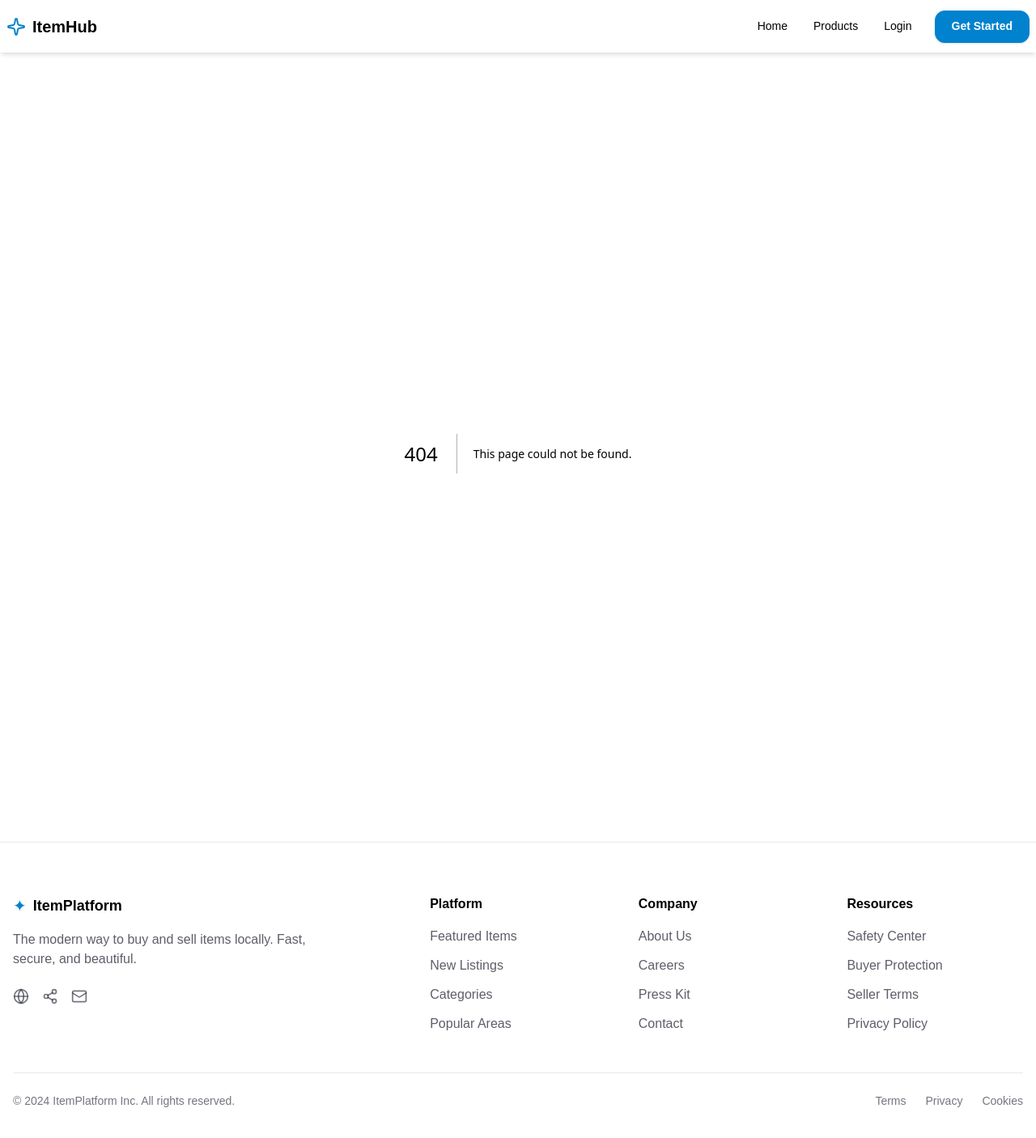
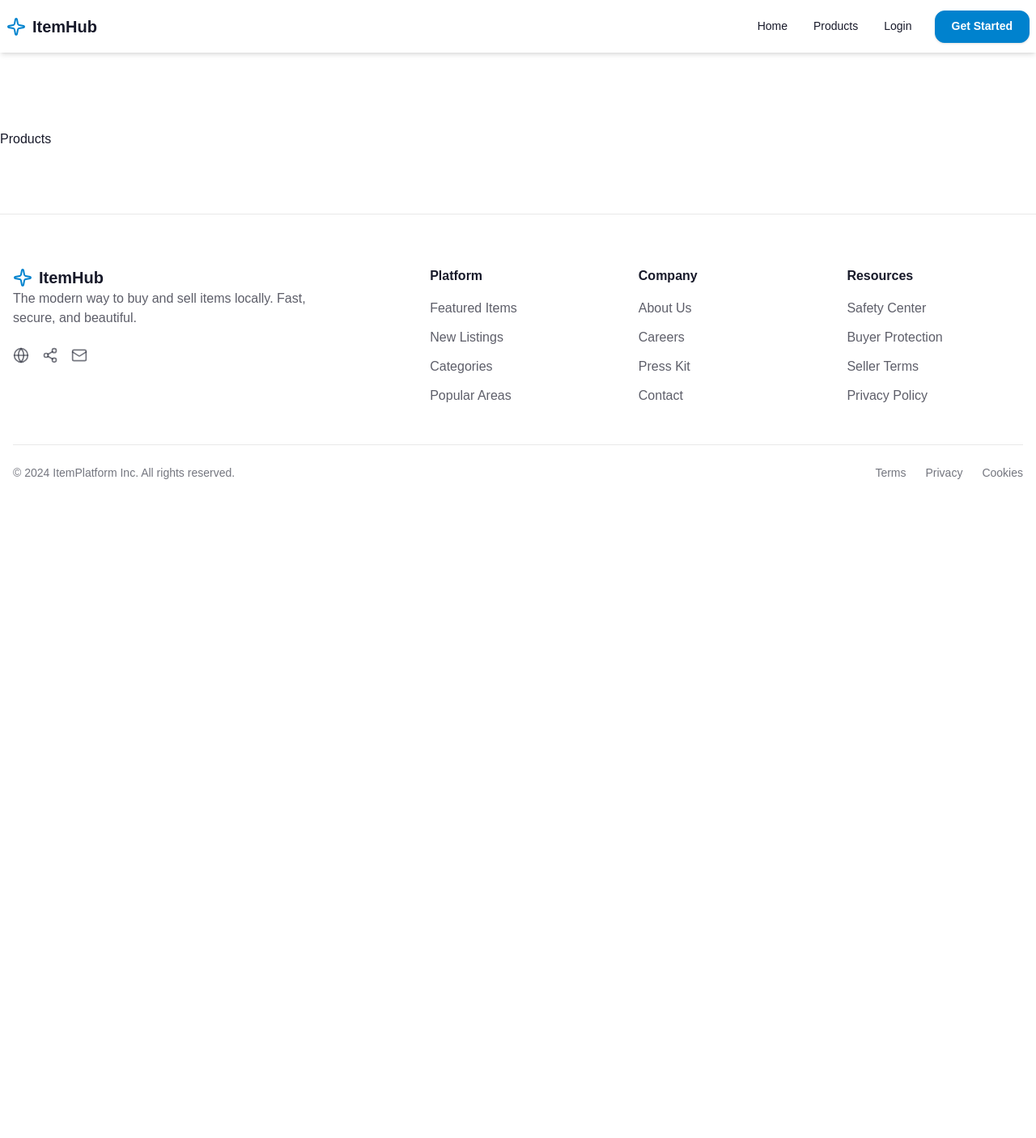
Before and after one commit to jinnahakondo/ItemsHub, a Next.js app: page /products in a window 1280 px wide. Before the commit this address had no page. Shown: the top 1406 px of the page at 81% size. After the commit the page ends 800 px from the top, so only its background shows below. Built offline with nearby package versions, Linux system fonts and the light colour scheme.

Commit message:
some update & product route added

```diff
--- /dev/null
+++ b/src/app/products/page.jsx
@@ -0,0 +1,11 @@
+import React from 'react';
+
+const Products = () => {
+    return (
+        <div>
+            Products
+        </div>
+    );
+};
+
+export default Products;
--- /dev/null
+++ b/src/components/Logo/Logo.jsx
@@ -0,0 +1,12 @@
+import { Sparkle } from 'lucide-react';
+import React from 'react';
+
+const Logo = () => {
+    return (
+        <div className="">
+            <h2 className="font-bold text-xl flex items-center gap-2 "><span className='text-primary'><Sparkle size={24} /></span> ItemHub</h2>
+        </div>
+    );
+};
+
+export default Logo;
--- /dev/null
+++ b/src/components/Skeleton/ItemCardskeleton.jsx
@@ -0,0 +1,27 @@
+const ItemsCardSkeleton = () => {
+    return (
+        <div className="card bg-base-100 border border-base-200 rounded-2xl animate-pulse">
+
+            {/* Image Skeleton */}
+            <div className="relative p-6 bg-base-200 rounded-t-2xl">
+                <div className="absolute top-4 right-4 h-5 w-12 rounded badge bg-base-300"></div>
+
+                <div className="h-40 w-full bg-base-300 rounded-xl"></div>
+            </div>
+
+            {/* Content Skeleton */}
+            <div className="card-body p-5 space-y-4">
+                {/* Title */}
+                <div className="h-4 w-3/4 bg-base-300 rounded"></div>
+
+                {/* Price + Button */}
+                <div className="flex items-center justify-between mt-3">
+                    <div className="h-6 w-20 bg-base-300 rounded"></div>
+                    <div className="h-9 w-28 bg-base-300 rounded-lg"></div>
+                </div>
+            </div>
+        </div>
+    );
+};
+
+export default ItemsCardSkeleton;
--- a/src/components/sections/Footer/Footer.jsx
+++ b/src/components/sections/Footer/Footer.jsx
@@ -1,5 +1,6 @@
 import Link from "next/link";
 import { Mail, Share2, Globe } from "lucide-react";
+import Logo from "@/components/Logo/Logo";
 
 const Footer = () => {
     return (
@@ -10,11 +11,9 @@ const Footer = () => {
 
                     {/* Brand */}
                     <div className="lg:col-span-2">
-                        <div className="flex items-center gap-2 mb-4">
-                            <span className="text-primary text-xl">✦</span>
-                            <h3 className="text-lg font-bold">ItemPlatform</h3>
-                        </div>
-
+                        <Link href={'/'} className="mb-4">
+                            <Logo />
+                        </Link>
                         <p className="text-base-content/70 max-w-sm mb-6">
                             The modern way to buy and sell items locally. Fast, secure, and
                             beautiful.
--- a/src/components/sections/Navbar/NavBar.jsx
+++ b/src/components/sections/Navbar/NavBar.jsx
@@ -2,18 +2,17 @@ import Link from 'next/link';
 import React from 'react';
 import { Sparkle } from 'lucide-react';
 import PrimaryButton from '../../Buttons/PrimaryButton';
+import Logo from '@/components/Logo/Logo';
 
 const NavBar = () => {
     return (
         <div className='bg-base-100/80 shadow-md w-full fixed top-0 backdrop-blur-md z-9999'>
             <div className="navbar container mx-auto">
-                <div className="flex-1">
-                    <Link href={'/'} className="font-bold text-xl flex items-center gap-2 "><span className='text-primary'><Sparkle size={24} /></span> ItemHub</Link>
-                </div>
+                <Link href={'/'} className='flex-1'><Logo /></Link>
                 <div className="flex items-center gap-2 ">
                     <ul className="menu menu-horizontal px-2 hidden md:flex items-center gap-2 ">
                         <li><Link href={'/'} >Home</Link></li>
-                        <li><Link href={'/'}>Products</Link></li>
+                        <li><Link href={'/products'}>Products</Link></li>
                         <li><Link href={'/'}>Login</Link></li>
                     </ul>
                     <PrimaryButton>Get Started</PrimaryButton>
```
